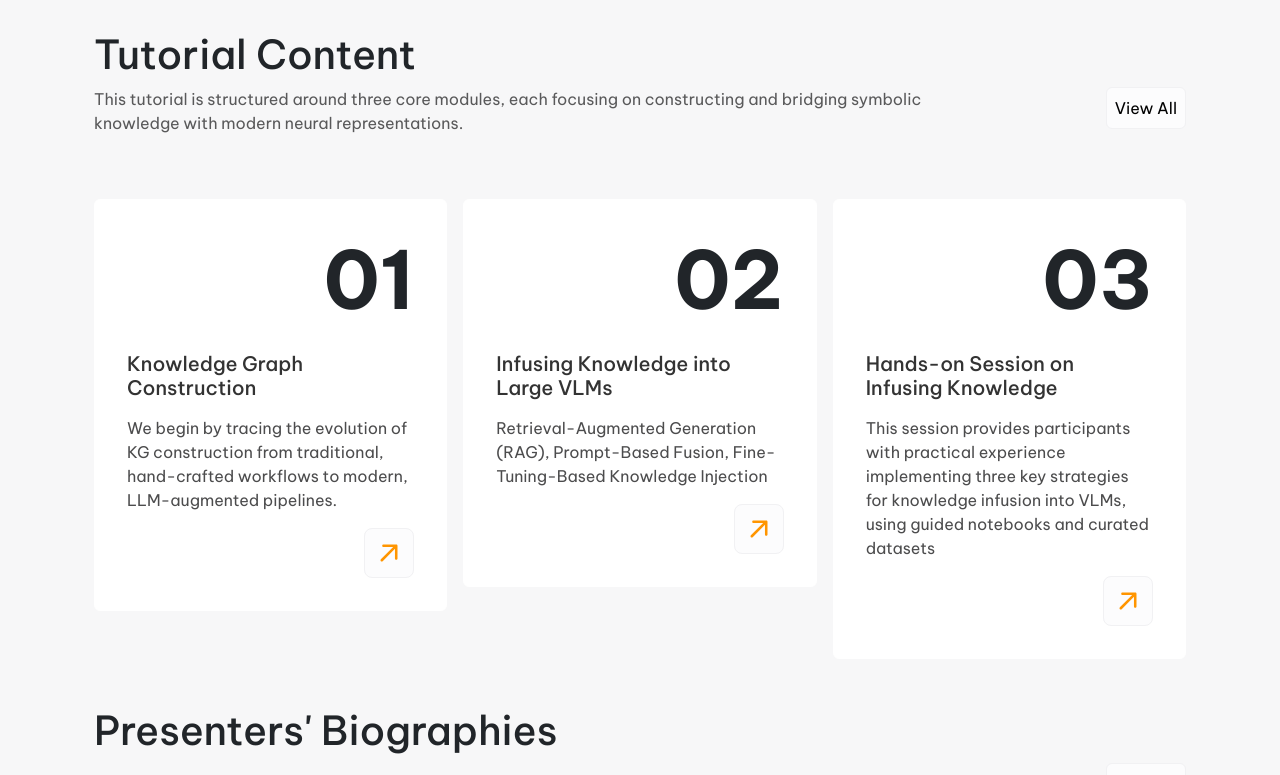
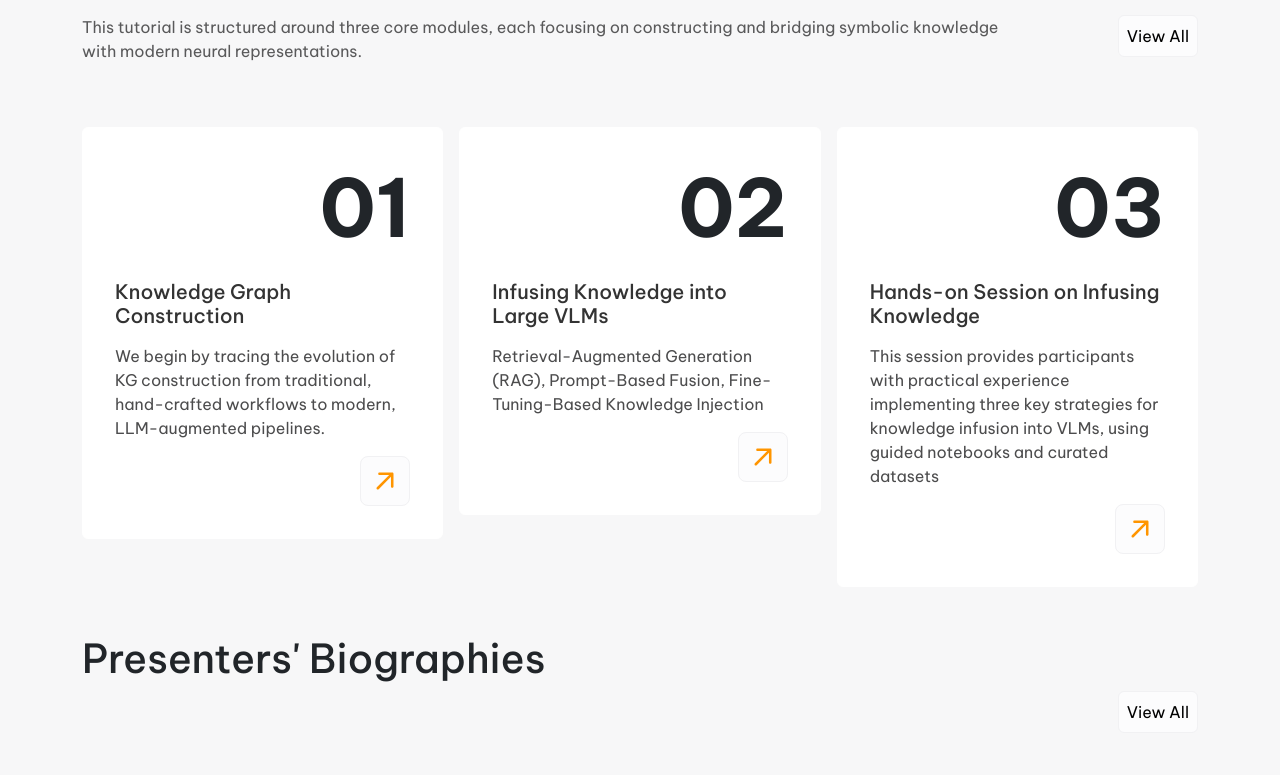
Before and after one commit to SWAN-AI/ICWSM_Tutorial, a React (Create React App) app: page / in a window 1280 px wide. Shown: the part 456-1231 px from the top of the page. Built offline with nearby package versions, Linux system fonts and the light colour scheme.

Commit message:
Fix broken React files for GitHub Pages

```diff
--- a/src/App.js
+++ b/src/App.js
@@ -1,15 +1,7 @@
-// UseQuery
 import { QueryClient, QueryClientProvider } from "@tanstack/react-query";
-
-// Bootstrap
 import "bootstrap/dist/css/bootstrap.min.css";
-
 import "./App.css";
-
-// Components
 import HomePage from "./components/Pages/HomePage";
-
-// Router
 import { Route, Routes } from "react-router-dom";
 
 const queryClient = new QueryClient();
@@ -17,13 +9,9 @@ const queryClient = new QueryClient();
 function App() {
   return (
     <QueryClientProvider client={queryClient}>
-      <div className="App">
-        <div>
-          <Routes>
-            <Route path="/" element={<HomePage />} />
-          </Routes>
-        </div>
-      </div>
+      <Routes>
+        <Route path="/" element={<HomePage />} />
+      </Routes>
     </QueryClientProvider>
   );
 }
--- a/src/components/Pages/HomePage.js
+++ b/src/components/Pages/HomePage.js
@@ -1,13 +1,7 @@
-import { Container } from "reactstrap";
-
-// Components
 import React from "react";
-import Panner from "../Panner/Panner";
 import MyNavbar from "../MyNavbar/MyNavbar";
 import HeroSection from "../HeroSection/HeroSection";
-import BrandsSection from "../BrandsSection/BrandsSection";
 import BenefitsSection from "../BenefitsSection/BenefitsSection";
-import CoursesSection from "../CoursesSection/CoursesSection";
 import TestimonialsSection from "../TestimonialsSection/TestimonialsSection";
 import FAQSection from "../FAQSection/FAQSection";
 import Footer from "../Footer/Footer";
@@ -16,14 +10,10 @@ const HomePage = () => {
   return (
     <>
       <MyNavbar />
-      <Container className="mb-5">
-        <HeroSection />
-        {/* <BrandsSection /> */}
-        <BenefitsSection />
-        {/* <CoursesSection /> */}
-        <TestimonialsSection />
-        <FAQSection />
-      </Container>
+      <HeroSection />
+      <BenefitsSection />
+      <TestimonialsSection />
+      <FAQSection />
       <Footer />
     </>
   );
--- a/src/index.js
+++ b/src/index.js
@@ -3,10 +3,10 @@ import ReactDOM from "react-dom/client";
 import "./index.css";
 import App from "./App";
 import reportWebVitals from "./reportWebVitals";
-
 import { HashRouter } from "react-router-dom";
 
 const root = ReactDOM.createRoot(document.getElementById("root"));
+
 root.render(
   <React.StrictMode>
     <HashRouter>
```
